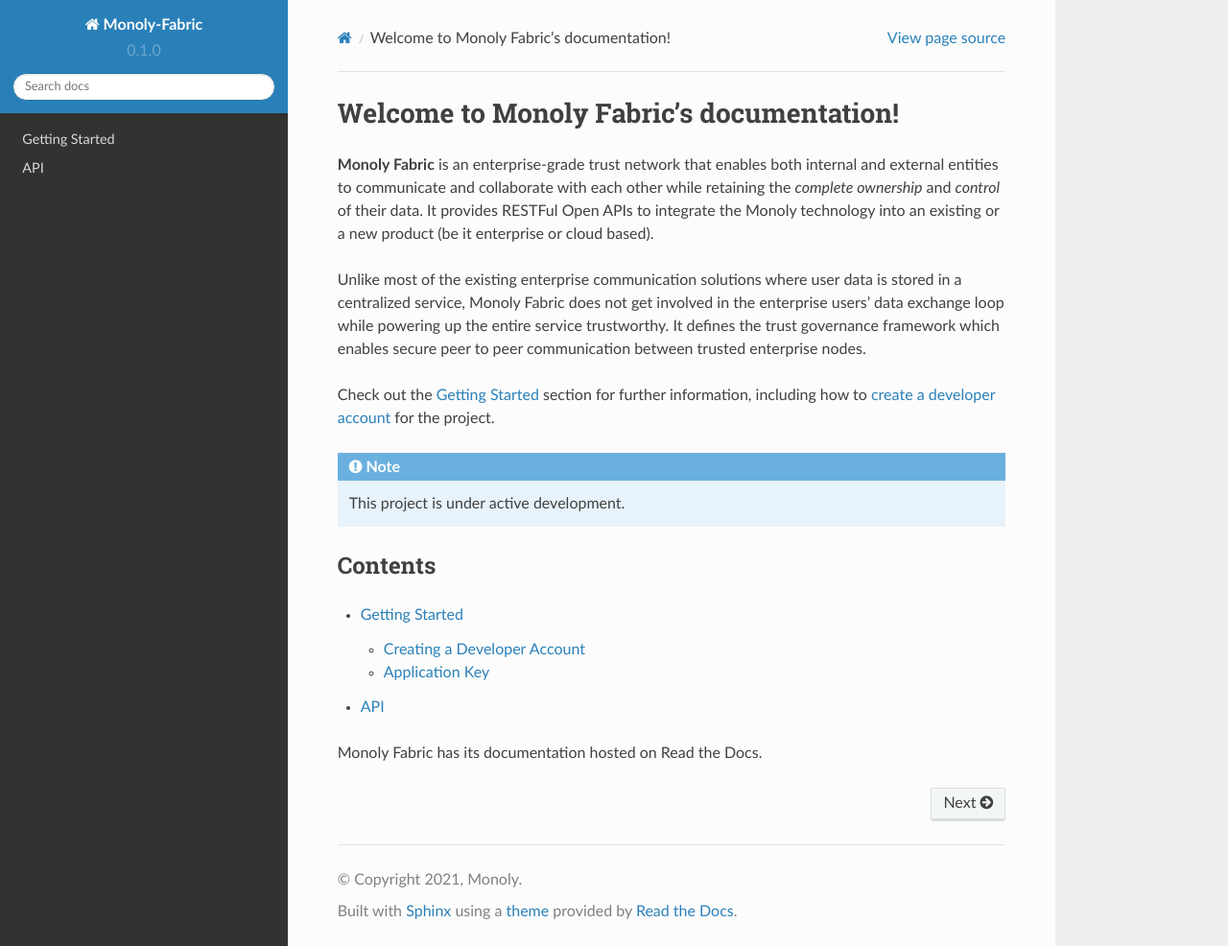
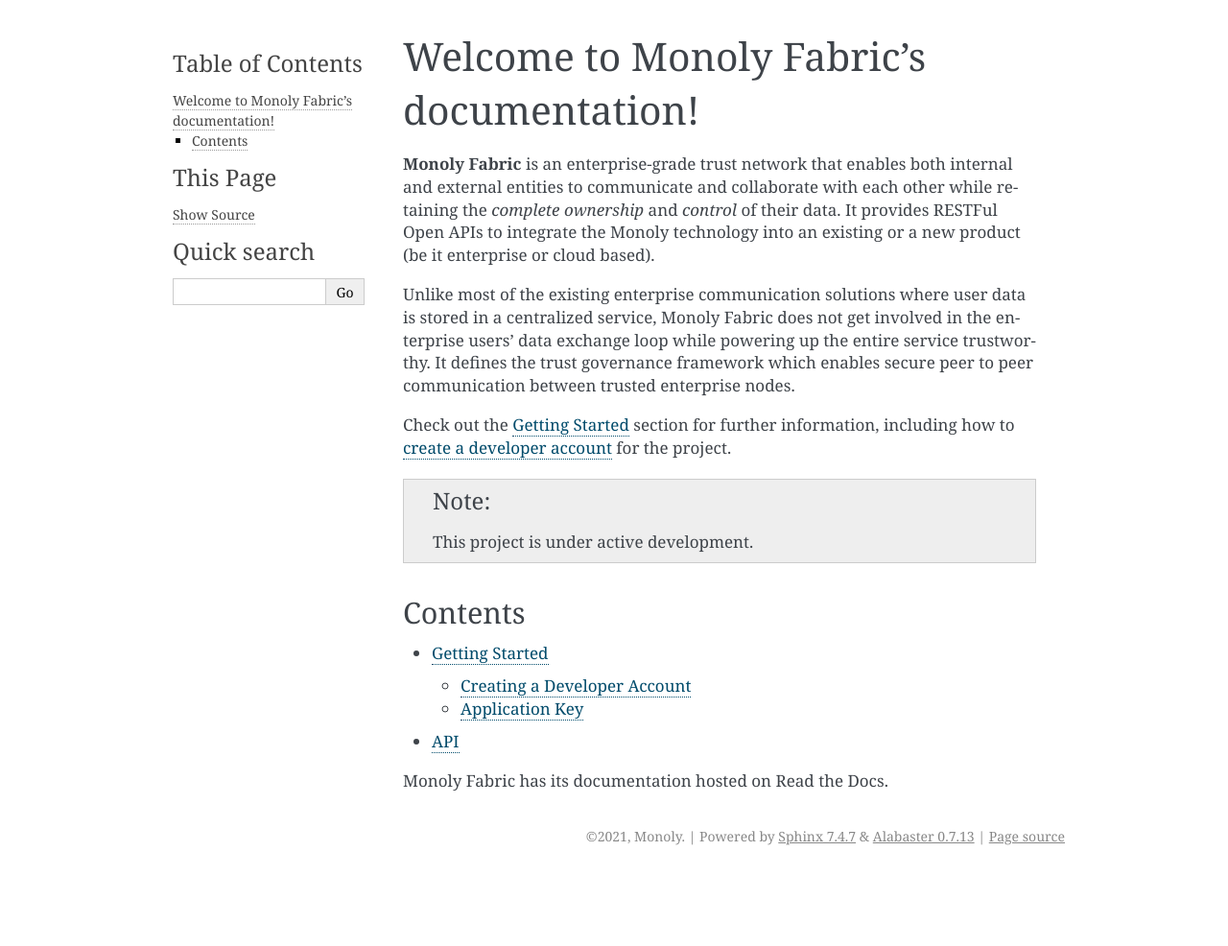
Before and after one commit to jun-test-1234/Monoly-Fabric, a Sphinx documentation site: the page built from docs/source/index.rst, in a window 1280 px wide and 986 px high. Shown: the whole window at 96% size. Built offline with Sphinx 7.4.7, drawn with Linux system fonts in a browser that asks for light colours.

Commit message:
change theme

```diff
--- a/docs/source/conf.py
+++ b/docs/source/conf.py
@@ -29,7 +29,7 @@
 
 # -- Options for HTML output
 
-html_theme = 'sphinx_rtd_theme'
+html_theme = 'alabaster'
 
 # -- Options for EPUB output
 epub_show_urls = 'footnote'
--- a/docs/source/index.rst
+++ b/docs/source/index.rst
@@ -22,7 +22,7 @@
 .. toctree::
    :maxdepth: 2
 
-   gettingStarted
+   Getting Started <gettingStarted>
    api
 
 Monoly Fabric has its documentation hosted on Read the Docs.
```
